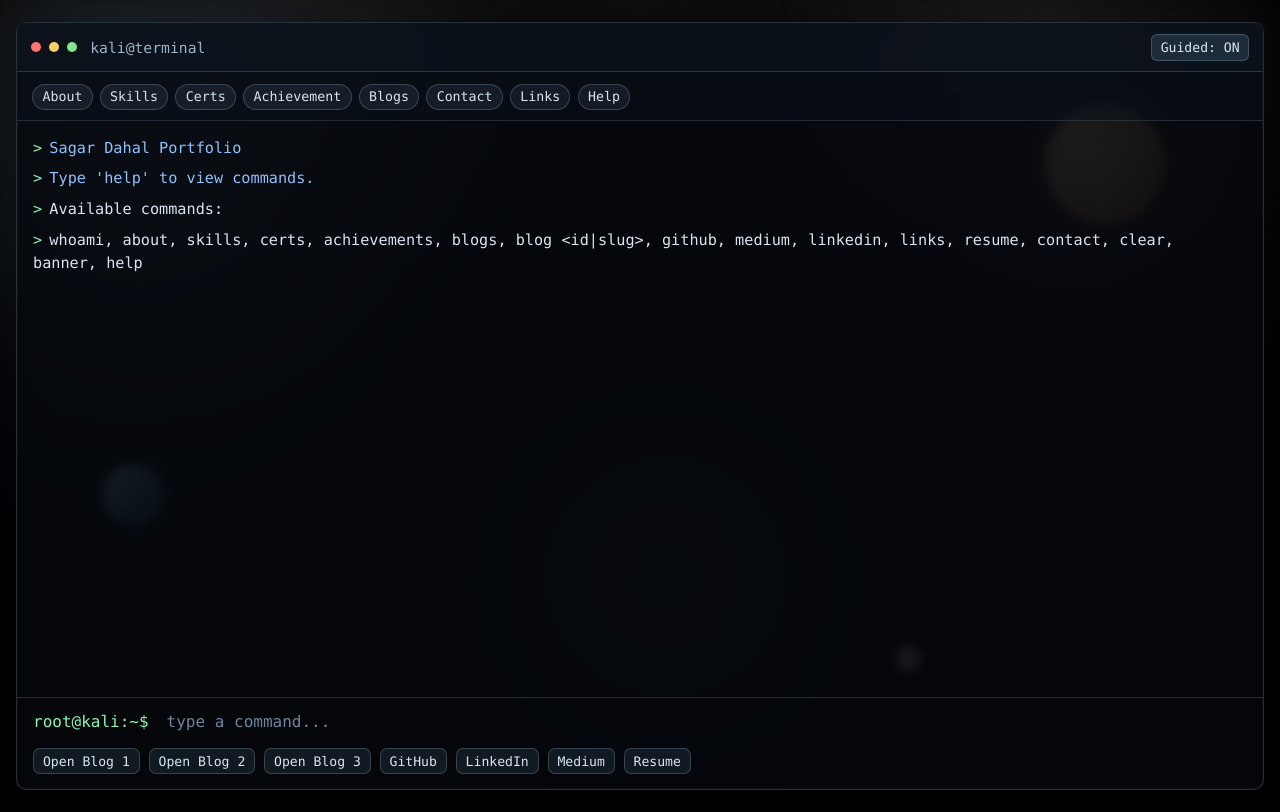
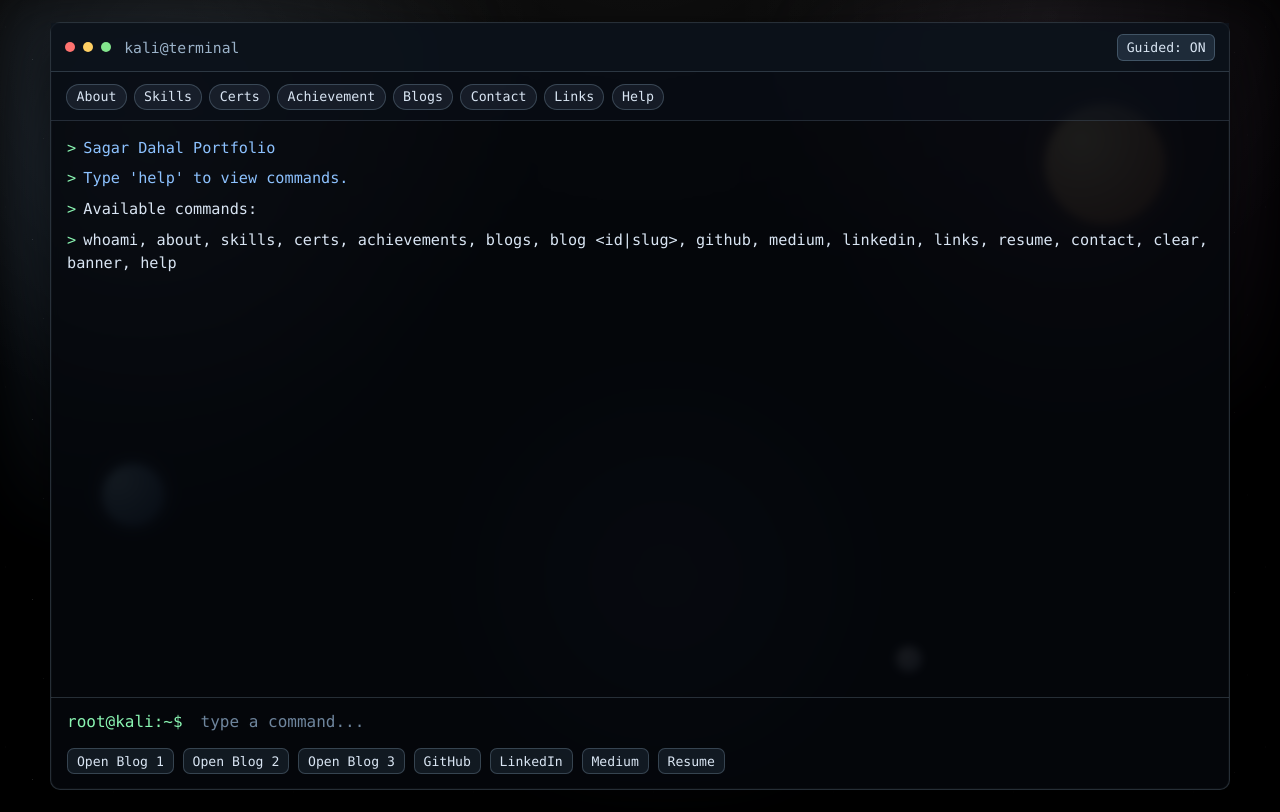
Before and after one commit to 0xr00tkit/sagardahal.com, a Vue app: page / in a window 1280 px wide. Built offline with nearby package versions, Linux system fonts and the light colour scheme.

Commit message:
ui-change2

```diff
--- a/src/style.css
+++ b/src/style.css
@@ -126,7 +126,7 @@ a:hover {
 .terminal {
   position: relative;
   z-index: 2;
-  max-width: 1280px;
+  max-width: 1180px;
   margin: 0 auto;
   border: 1px solid var(--terminal-edge);
   border-radius: 10px;
```
